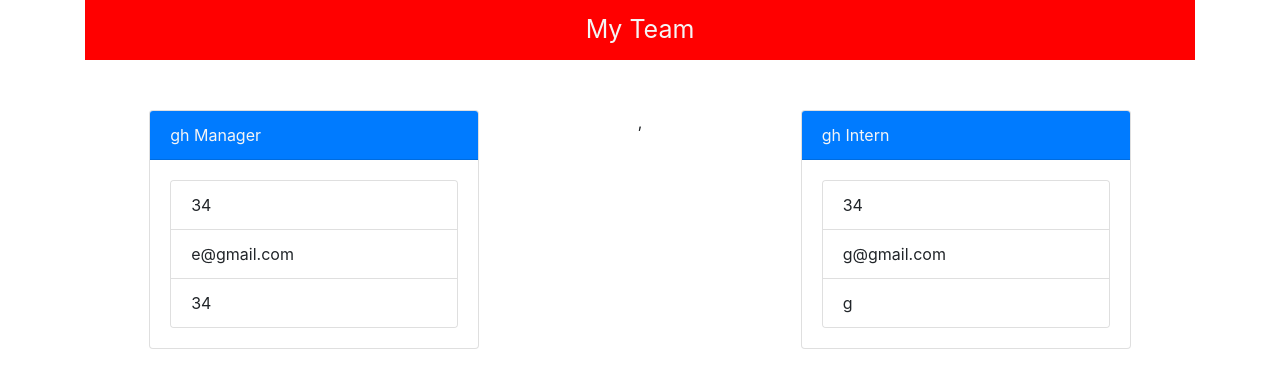
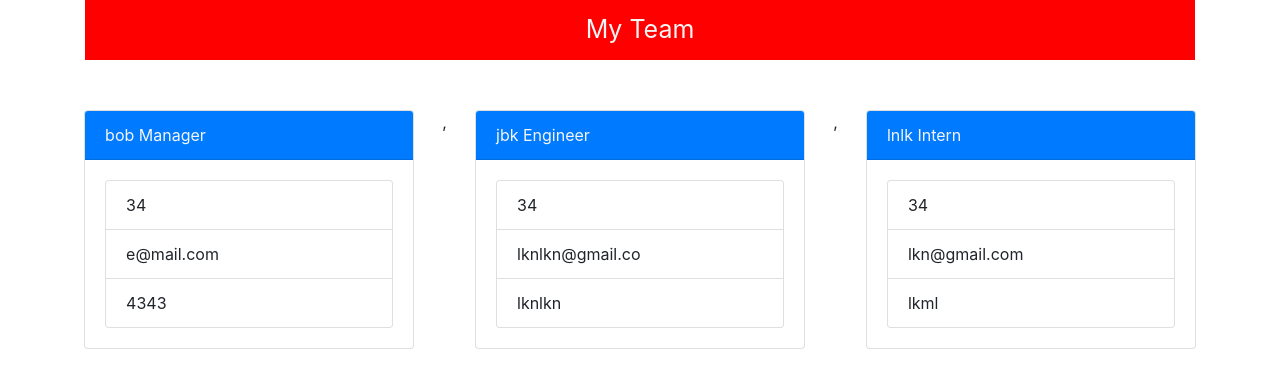
Before and after one commit to Vaughnsmcp/Unit10HW_OOP, a website: page output/index.html in a window 1280 px wide. Drawn offline with nearby package versions, Linux system fonts and the light colour scheme.

Commit message:
final code, readme

```diff
--- a/output/index.html
+++ b/output/index.html
@@ -28,14 +28,14 @@
 
     <div class="card">
       <div class="card-header bg-primary" style="color: whitesmoke">
-      gh Manager
+      bob Manager
       </div>
       <div class="card-body">
           <div class="card" style="width: 18rem;">
               <ul class="list-group list-group-flush">
                 <li class="list-group-item">34</li>
-                <li class="list-group-item">e@gmail.com</li>
-                <li class="list-group-item">34</li>
+                <li class="list-group-item">e@mail.com</li>
+                <li class="list-group-item">4343</li>
               </ul>
             </div>
       </div>
@@ -43,14 +43,29 @@
     ,
     <div class="card">
       <div class="card-header bg-primary" style="color: whitesmoke">
-      gh Intern
+      jbk Engineer
       </div>
       <div class="card-body">
           <div class="card" style="width: 18rem;">
               <ul class="list-group list-group-flush">
                 <li class="list-group-item">34</li>
-                <li class="list-group-item">g@gmail.com</li>
-                <li class="list-group-item">g</li>
+                <li class="list-group-item">lknlkn@gmail.co</li>
+                <li class="list-group-item">lknlkn</li>
+              </ul>
+            </div>
+      </div>
+    </div>
+    ,
+    <div class="card">
+      <div class="card-header bg-primary" style="color: whitesmoke">
+      lnlk  Intern
+      </div>
+      <div class="card-body">
+          <div class="card" style="width: 18rem;">
+              <ul class="list-group list-group-flush">
+                <li class="list-group-item">34</li>
+                <li class="list-group-item">lkn@gmail.com</li>
+                <li class="list-group-item">lkml</li>
               </ul>
             </div>
       </div>
```
Also changed, not shown: README.md.
